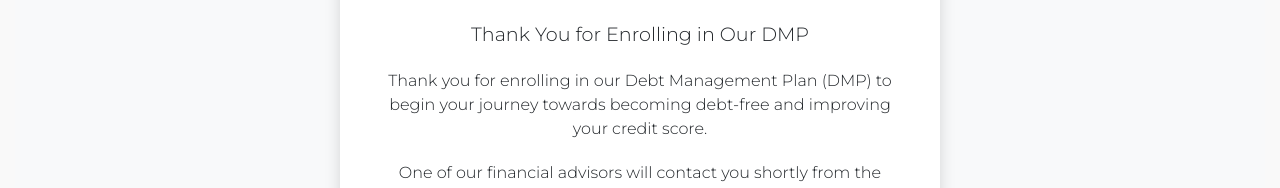
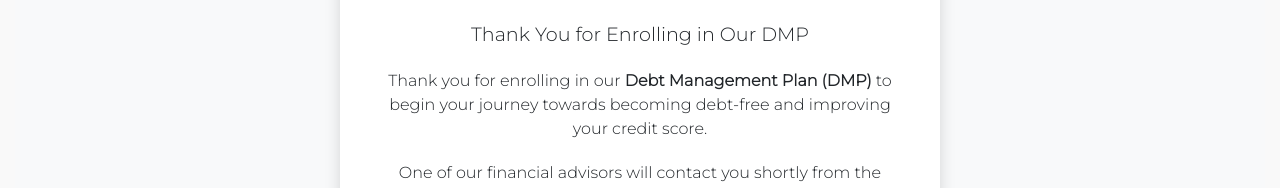
Before and after one commit to Developer-ParMarketing/sdportal, a React (Create React App) app in the folder frontend/: page /hold in a window 1280 px wide. Shown: the part 476-664 px from the top of the page. Built offline with nearby package versions, Linux system fonts and the light colour scheme.

Commit message:
my all changes

```diff
--- a/frontend/src/pages/Hold.jsx
+++ b/frontend/src/pages/Hold.jsx
@@ -62,7 +62,7 @@ const Hold = () => {
                   margin: "20px 0",
                 }}
               >
-                Thank you for enrolling in our Debt Management Plan (DMP) to
+                Thank you for enrolling in our <strong>Debt Management Plan (DMP)</strong> to
                 begin your journey towards becoming debt-free and improving your
                 credit score.
               </p>
```
